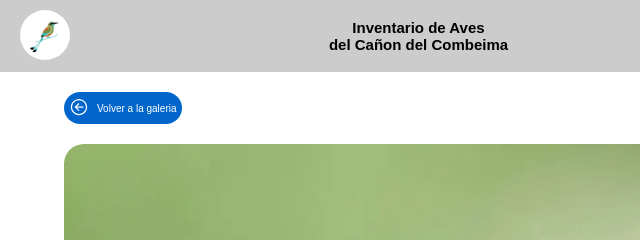
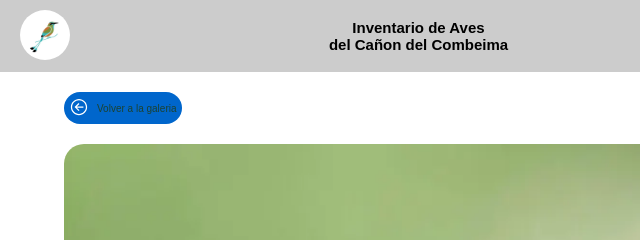
Before and after one commit to Ornel-Dev/Inventario-de-Aves-del-Canon-del-Combeima, an Astro site: page /aves/tangara-azuleja in a window 1280 px wide. Shown: the top 240 px of the page, 0-640 px from the left. Built offline with nearby package versions, Linux system fonts and the light colour scheme; Astro itself is replaced by a stand-in of ours; a web font is replaced by a local one.

Commit message:
Actualizar btn-volver.astro

```diff
--- a/src/componentes/btn-volver.astro
+++ b/src/componentes/btn-volver.astro
@@ -29,7 +29,7 @@ margin-bottom: 2rem;
 .btn-volver a{
 text-decoration: none;
    align-items: center;
-   color: rgb(255, 255, 255);
+   color: var(--verde-oscuro);
 
 
 }
```
